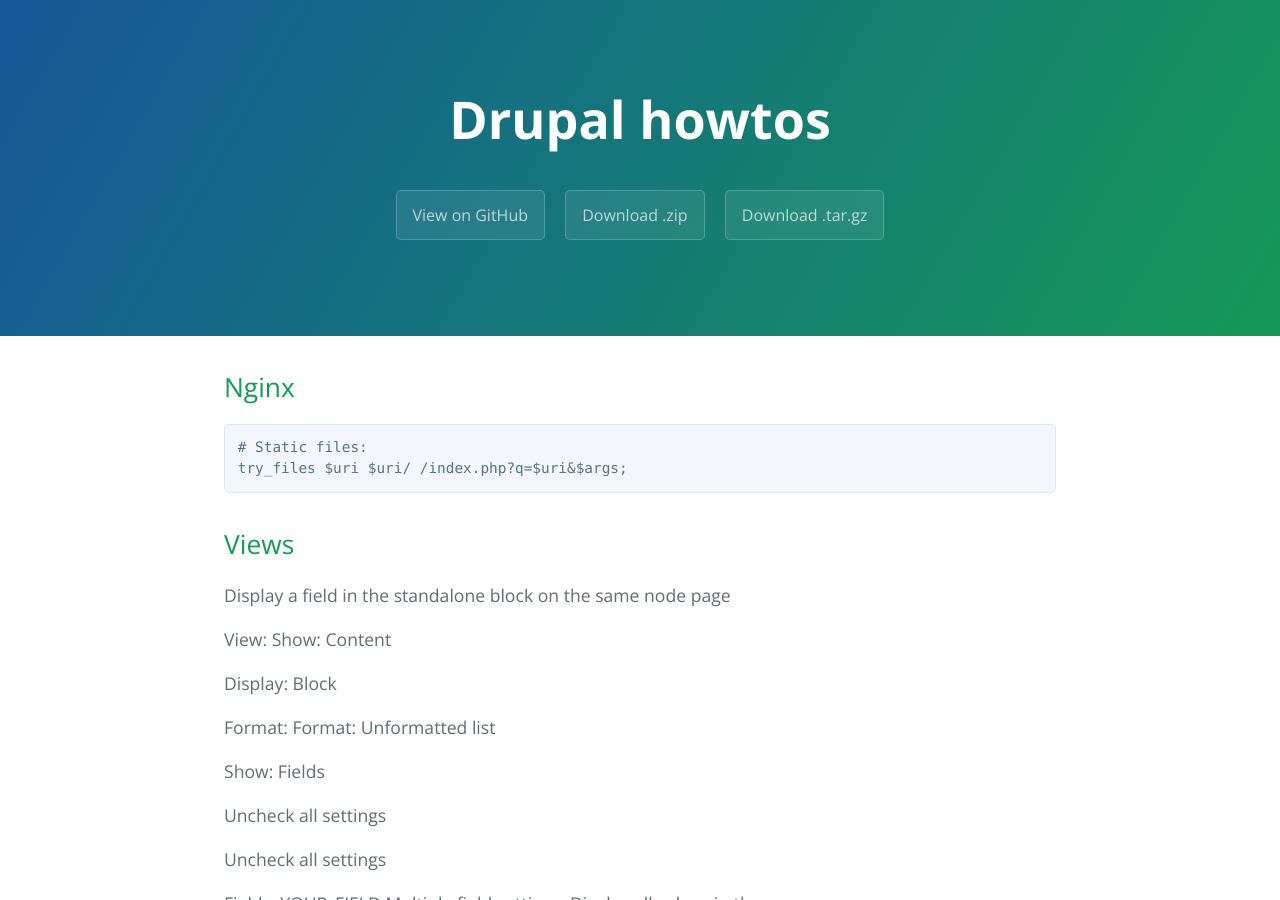
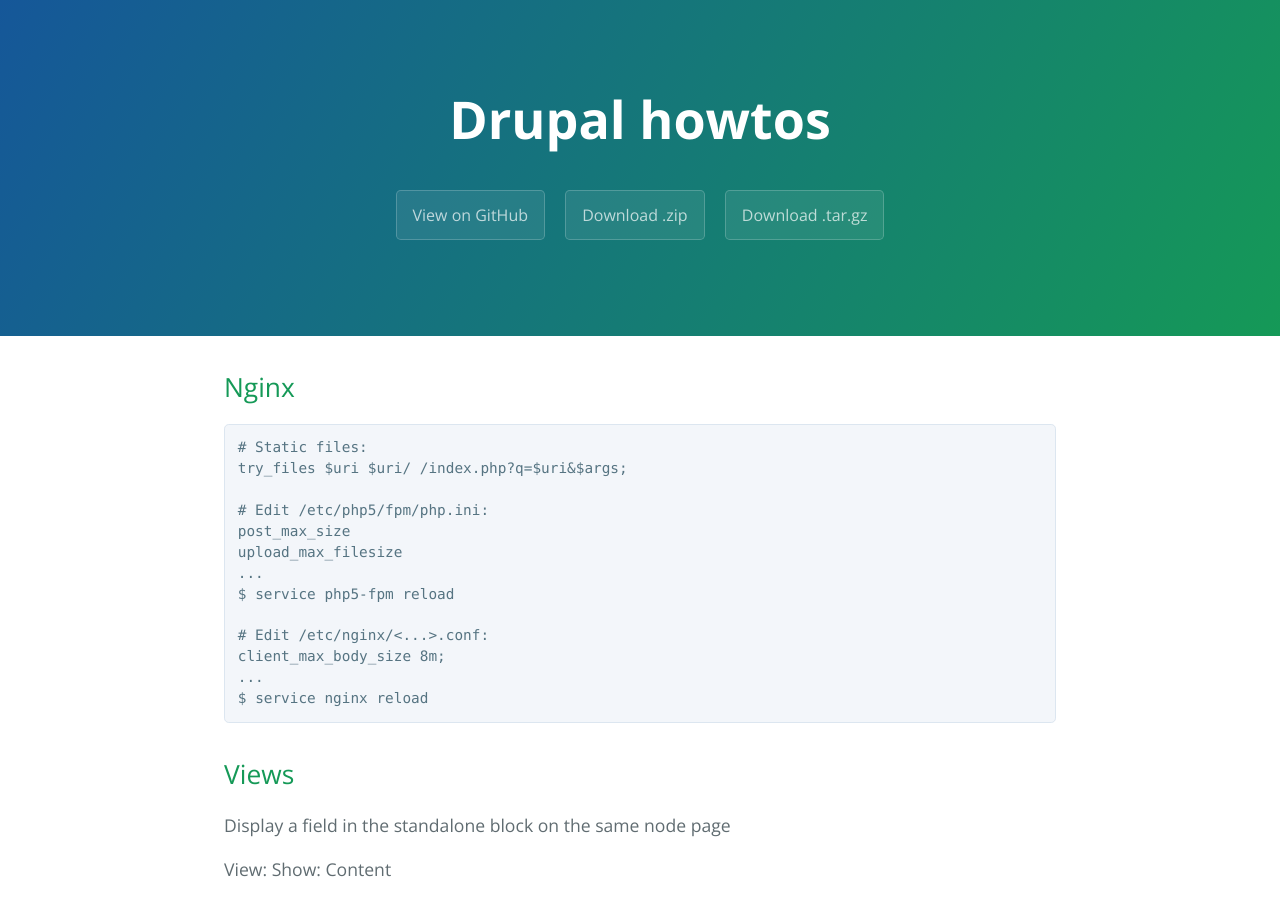
Before and after one commit to highweb/web-wiki, a Jekyll site: the page built from drupal.md, in a window 1280 px wide and 900 px high. Built offline with Jekyll 4.4.1, drawn with Linux system fonts in a browser that asks for light colours.

Commit message:
Update drupal.md

````diff
--- a/drupal.md
+++ b/drupal.md
@@ -4,9 +4,20 @@ title: Drupal howtos
 ---
 
 ## Nginx
-```
+```sh
 # Static files:
 try_files $uri $uri/ /index.php?q=$uri&$args;
+
+# Edit /etc/php5/fpm/php.ini:
+post_max_size
+upload_max_filesize
+...
+$ service php5-fpm reload
+
+# Edit /etc/nginx/<...>.conf:
+client_max_body_size 8m;
+...
+$ service nginx reload
 ```
 
 ## Views
````
